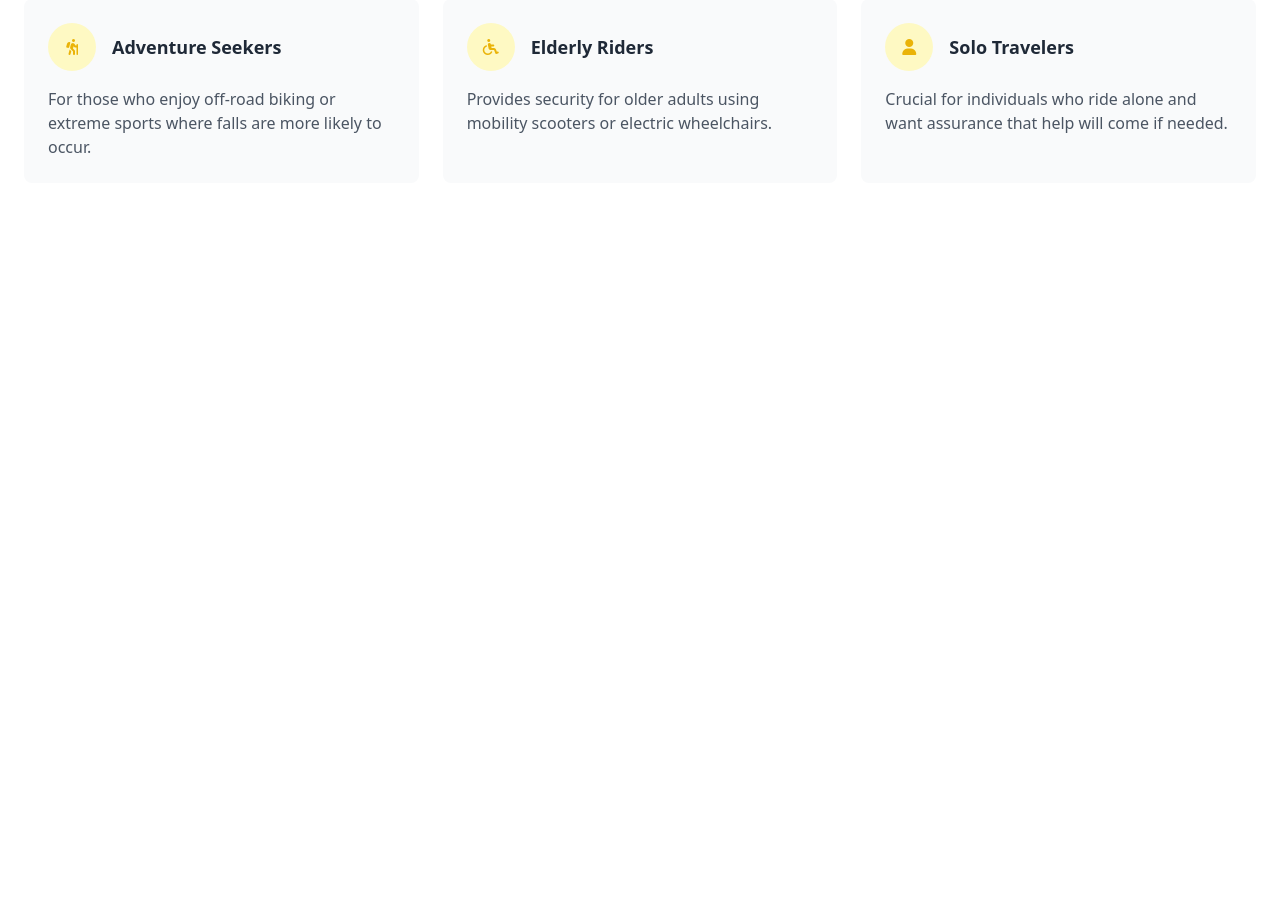
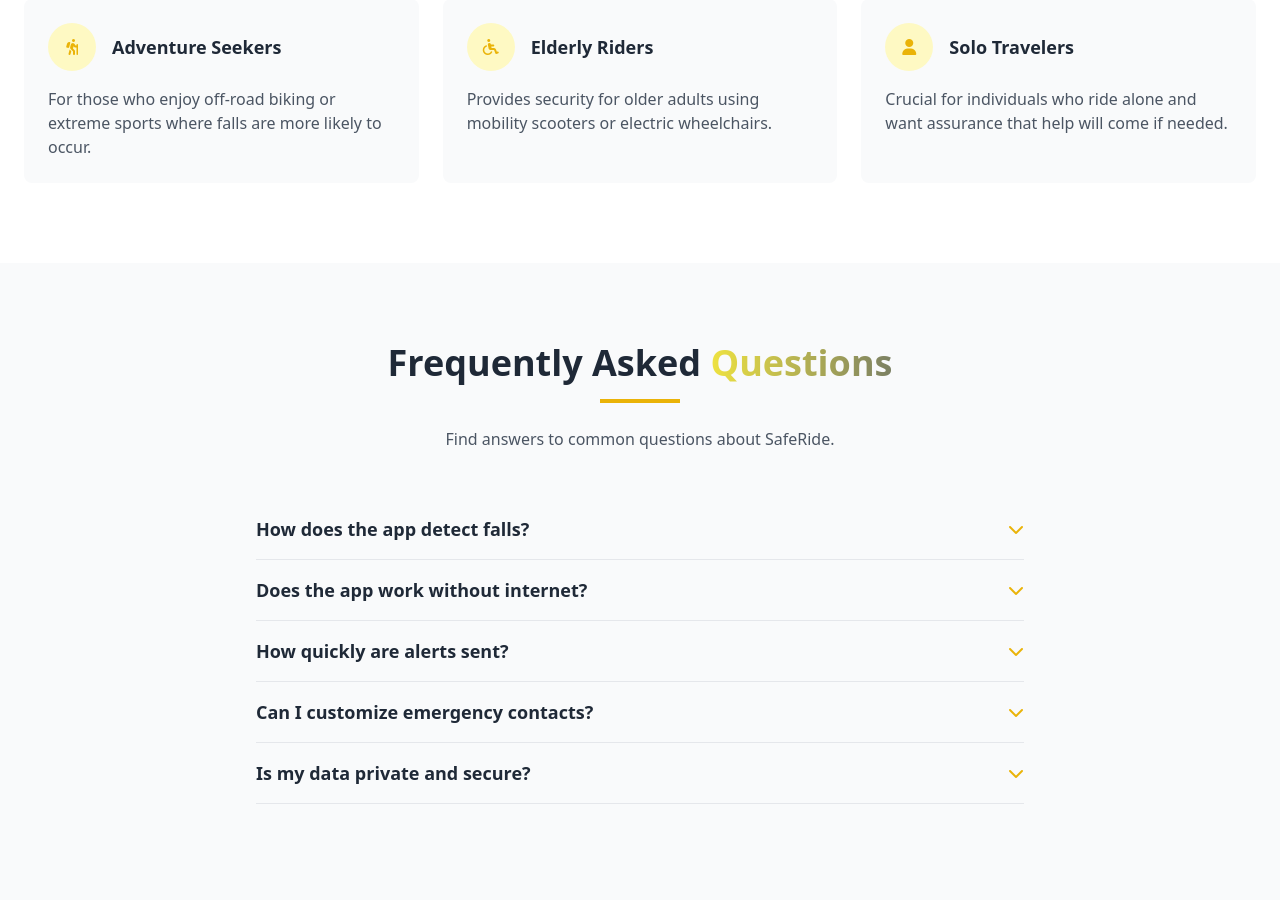
Before and after one commit to Yaser-Yjj/SafeRide-WebSite, a PHP site: page / in a window 1280 px wide. Shown: the part 2623-3523 px from the top of the page. Before the commit the page ends 2776 px from the top, so only its background shows below. Run offline with PHP 8.4, Linux system fonts and the light colour scheme; some libraries are stand-ins or nearby versions.

Commit message:
FQA  section

```diff
--- a/index.php
+++ b/index.php
@@ -1,5 +1,6 @@
 <!doctype html>
 <html lang="en" class="dark">
+
 <head>
     <meta charset="UTF-8">
     <meta name="viewport" content="width=device-width, initial-scale=1.0">
@@ -8,6 +9,7 @@
     <link rel="stylesheet" href="https://cdnjs.cloudflare.com/ajax/libs/font-awesome/6.4.0/css/all.min.css">
     <link href="./src/style.css" rel="stylesheet">
 </head>
+
 <body class="bg-gray-50 dark:bg-gray-900 text-gray-800 dark:text-gray-200 transition-colors duration-300">
 
     <!-- Navigation -->
@@ -50,7 +52,7 @@
                     <div class="flex items-center justify-between pt-2">
                         <span>Dark Mode</span>
                         <div class="relative inline-block w-10 align-middle select-none">
-                            <input type="checkbox" id="toggle-mobile" class="toggle-checkbox absolute block w-6 h-6 rounded-full bg-white border-4 appearance-none cursor-pointer"/>
+                            <input type="checkbox" id="toggle-mobile" class="toggle-checkbox absolute block w-6 h-6 rounded-full bg-white border-4 appearance-none cursor-pointer" />
                             <label for="toggle-mobile" class="toggle-label block overflow-hidden h-6 rounded-full bg-gray-300 cursor-pointer"></label>
                         </div>
                     </div>
@@ -295,6 +297,77 @@
             </div>
         </div>
     </section>
+    <!-- FAQ Section -->
+    <section class="py-20 bg-gray-50 dark:bg-gray-900 transition-colors duration-300">
+        <div class="container mx-auto px-6">
+            <div class="text-center mb-16">
+                <h2 class="text-3xl md:text-4xl font-bold mb-4">
+                    Frequently Asked <span class="gradient-text">Questions</span>
+                </h2>
+                <div class="w-20 h-1 bg-yellow-500 mx-auto mb-6"></div>
+                <p class="max-w-2xl mx-auto text-gray-600 dark:text-gray-300">
+                    Find answers to common questions about SafeRide.
+                </p>
+            </div>
+
+            <div class="max-w-3xl mx-auto">
+                <!-- FAQ Item 1 -->
+                <div class="mb-4 border-b border-gray-200 dark:border-gray-700 pb-4">
+                    <button class="faq-btn flex justify-between items-center w-full text-left focus:outline-none">
+                        <h3 class="font-bold text-lg">How does the app detect falls?</h3>
+                        <i class="fas fa-chevron-down text-yellow-500 transition-transform duration-300"></i>
+                    </button>
+                    <div class="faq-content mt-2 text-gray-600 dark:text-gray-300 hidden">
+                        <p>SafeRide uses your smartphone's built-in accelerometer and gyroscope to detect sudden changes in motion that indicate a fall. Our advanced algorithms distinguish between normal riding movements and actual falls to minimize false alarms.</p>
+                    </div>
+                </div>
+
+                <!-- FAQ Item 2 -->
+                <div class="mb-4 border-b border-gray-200 dark:border-gray-700 pb-4">
+                    <button class="faq-btn flex justify-between items-center w-full text-left focus:outline-none">
+                        <h3 class="font-bold text-lg">Does the app work without internet?</h3>
+                        <i class="fas fa-chevron-down text-yellow-500 transition-transform duration-300"></i>
+                    </button>
+                    <div class="faq-content mt-2 text-gray-600 dark:text-gray-300 hidden">
+                        <p>The fall detection works offline, but sending alerts requires an internet connection. If no connection is available when a fall is detected, the app will send the alert as soon as a connection is restored.</p>
+                    </div>
+                </div>
+
+                <!-- FAQ Item 3 -->
+                <div class="mb-4 border-b border-gray-200 dark:border-gray-700 pb-4">
+                    <button class="faq-btn flex justify-between items-center w-full text-left focus:outline-none">
+                        <h3 class="font-bold text-lg">How quickly are alerts sent?</h3>
+                        <i class="fas fa-chevron-down text-yellow-500 transition-transform duration-300"></i>
+                    </button>
+                    <div class="faq-content mt-2 text-gray-600 dark:text-gray-300 hidden">
+                        <p>Alerts are typically sent within 10-15 seconds of a detected fall. The app includes a countdown timer that gives you time to cancel the alert if it was triggered accidentally.</p>
+                    </div>
+                </div>
+
+                <!-- FAQ Item 4 -->
+                <div class="mb-4 border-b border-gray-200 dark:border-gray-700 pb-4">
+                    <button class="faq-btn flex justify-between items-center w-full text-left focus:outline-none">
+                        <h3 class="font-bold text-lg">Can I customize emergency contacts?</h3>
+                        <i class="fas fa-chevron-down text-yellow-500 transition-transform duration-300"></i>
+                    </button>
+                    <div class="faq-content mt-2 text-gray-600 dark:text-gray-300 hidden">
+                        <p>Yes, you can add multiple emergency contacts and specify who should be notified in different situations. You can also set up different alert levels based on the severity of detected falls.</p>
+                    </div>
+                </div>
+
+                <!-- FAQ Item 5 -->
+                <div class="mb-4 border-b border-gray-200 dark:border-gray-700 pb-4">
+                    <button class="faq-btn flex justify-between items-center w-full text-left focus:outline-none">
+                        <h3 class="font-bold text-lg">Is my data private and secure?</h3>
+                        <i class="fas fa-chevron-down text-yellow-500 transition-transform duration-300"></i>
+                    </button>
+                    <div class="faq-content mt-2 text-gray-600 dark:text-gray-300 hidden">
+                        <p>Absolutely. We take privacy seriously. Your location data is only accessed when a fall is detected, and we never sell or share your personal information with third parties.</p>
+                    </div>
+                </div>
+            </div>
+        </div>
+    </section>
 
 
 
@@ -318,4 +391,5 @@
 
     <script src="./page.js"></script>
 </body>
+
 </html>
```
Also changed, not shown: src/output.css (+23 -0 lines). Lines whose indentation alone changed are shown as unchanged.
